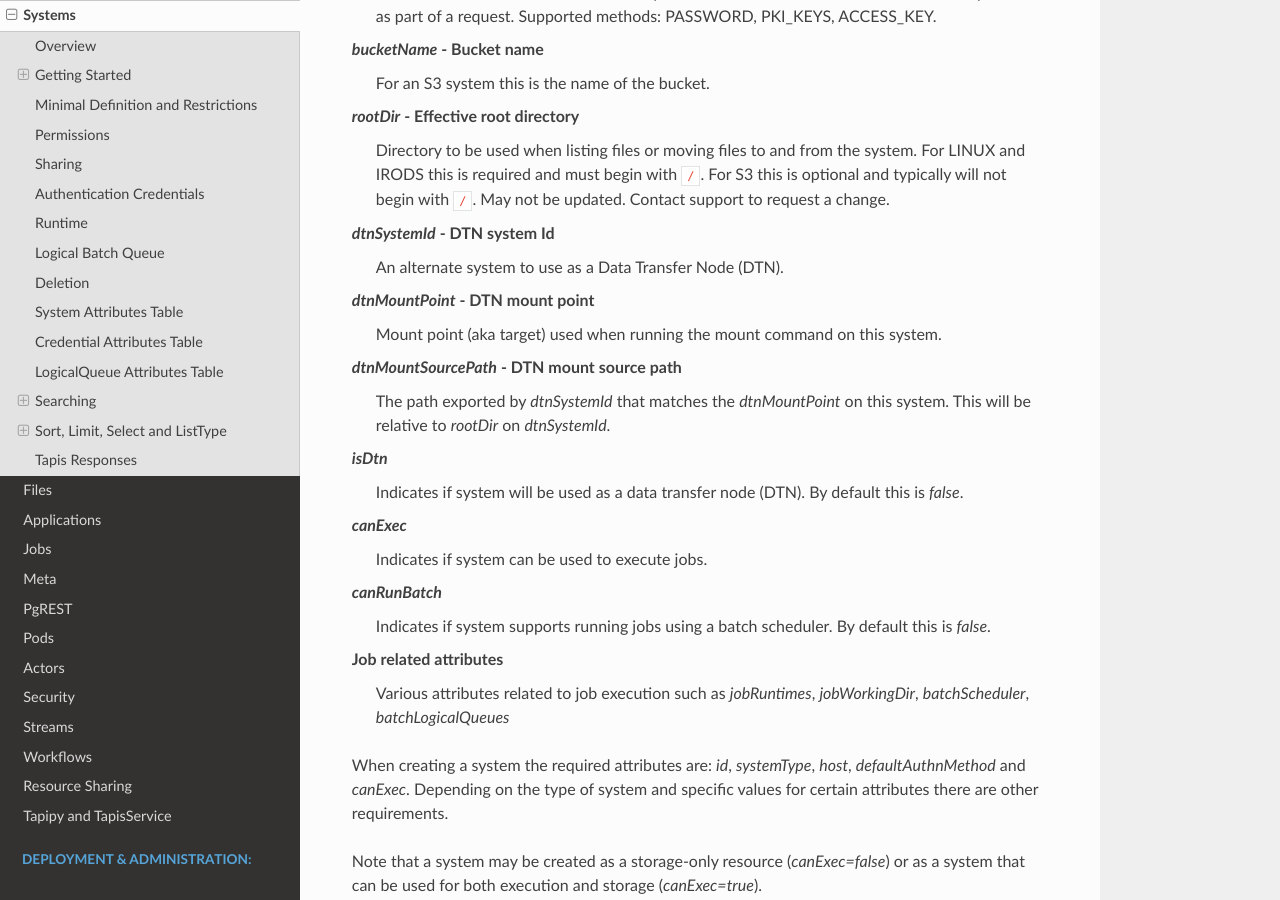
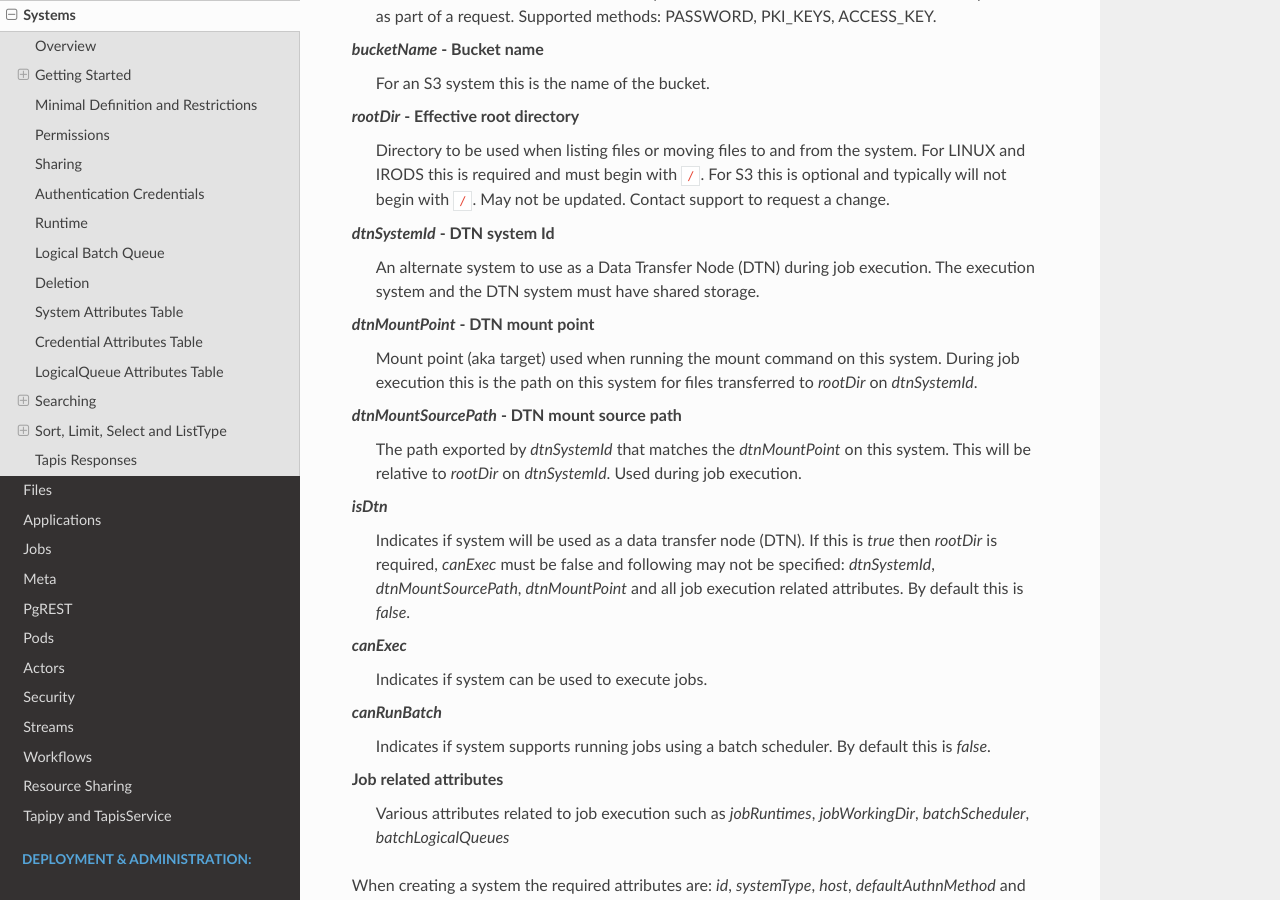
Before and after one commit to tapis-project/documentation, a Sphinx documentation site: the page built from source/technical/systems.rst, in a window 1280 px wide and 900 px high, scrolled down 1313 px. Built offline with Sphinx 7.4.7 and the Read the Docs theme 2.0.0, drawn with Linux system fonts in a browser that asks for light colours.

Commit message:
Systems: Expand on DTN descriptions.

```diff
--- a/source/technical/systems.rst
+++ b/source/technical/systems.rst
@@ -59,14 +59,18 @@ At a high level a system represents the following information:
   For S3 this is optional and typically will not begin with ``/``.
   May not be updated. Contact support to request a change.
 *dtnSystemId* - DTN system Id
-  An alternate system to use as a Data Transfer Node (DTN).
+  An alternate system to use as a Data Transfer Node (DTN) during job execution. The execution system and the DTN
+  system must have shared storage.
 *dtnMountPoint* - DTN mount point
-  Mount point (aka target) used when running the mount command on this system.
+  Mount point (aka target) used when running the mount command on this system. During job execution this is the
+  path on this system for files transferred to *rootDir* on *dtnSystemId*.
 *dtnMountSourcePath* - DTN mount source path
   The path exported by *dtnSystemId* that matches the *dtnMountPoint* on this system. This will be relative to
-  *rootDir* on *dtnSystemId*.
+  *rootDir* on *dtnSystemId*. Used during job execution.
 *isDtn*
-  Indicates if system will be used as a data transfer node (DTN). By default this is *false*.
+  Indicates if system will be used as a data transfer node (DTN). If this is *true* then *rootDir* is required,
+  *canExec* must be false and following may not be specified: *dtnSystemId*, *dtnMountSourcePath*, *dtnMountPoint*
+  and all job execution related attributes. By default this is *false*.
 *canExec*
   Indicates if system can be used to execute jobs.
 *canRunBatch*
```
